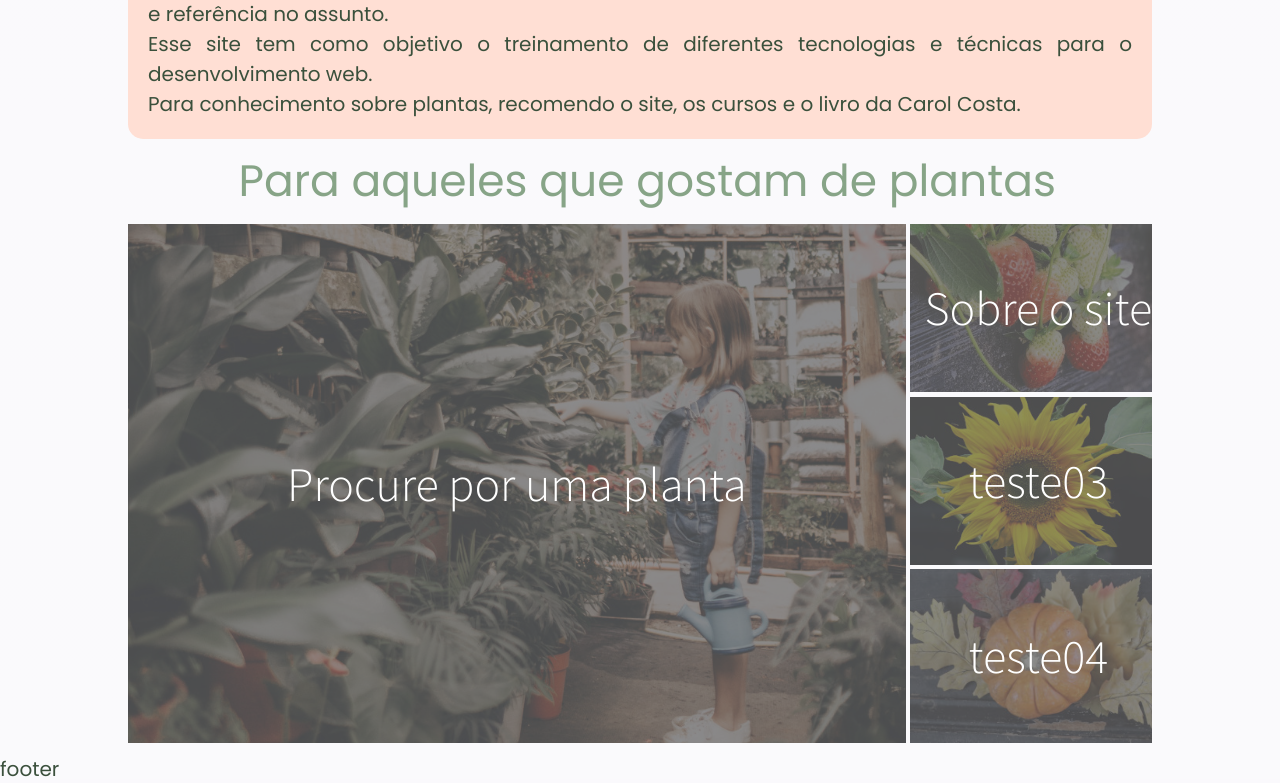
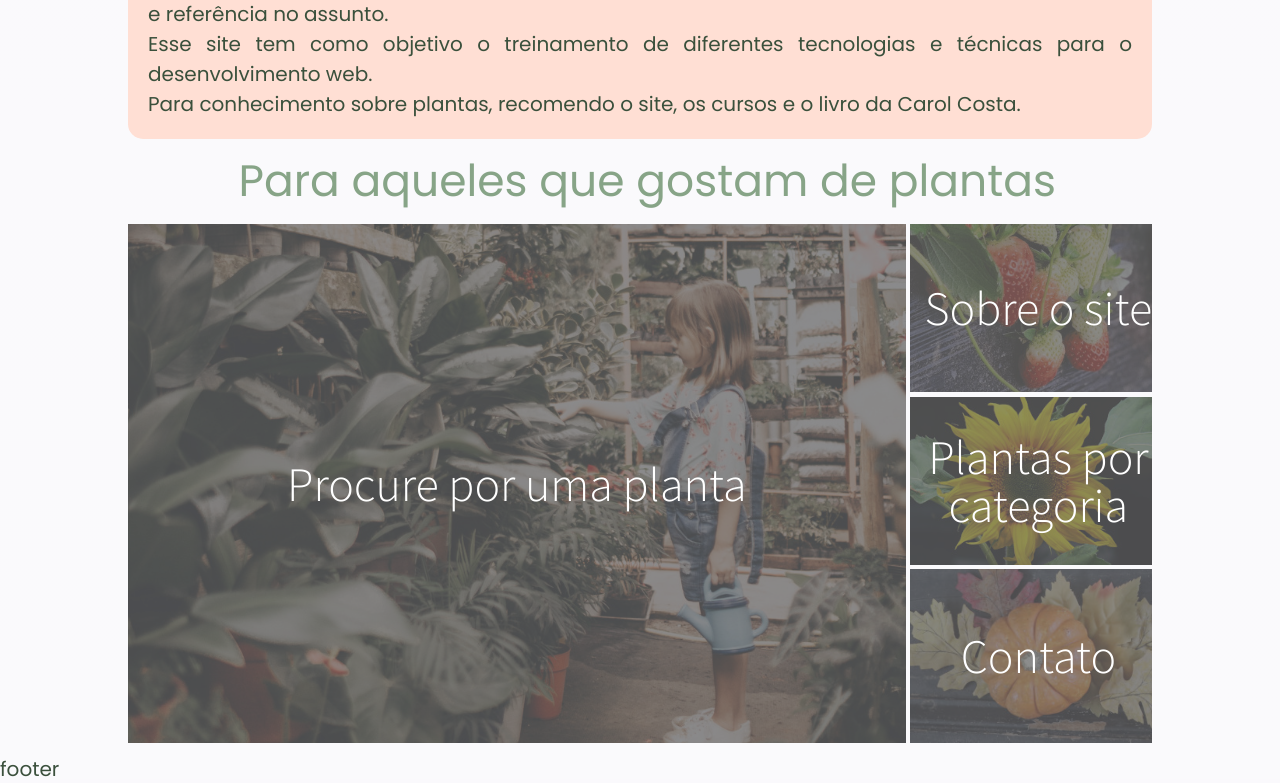
Before and after one commit to alenakano/plantindex-react, a React (Create React App) app: page / in a window 1280 px wide. Shown: the part 495-1278 px from the top of the page. Built offline with nearby package versions, Linux system fonts and the light colour scheme; no server answers.

Commit message:
Scroll to top on init.

```diff
--- a/src/components/pages/about-page/about-page.jsx
+++ b/src/components/pages/about-page/about-page.jsx
@@ -1,9 +1,12 @@
-import React from 'react';
+import React, { useEffect } from 'react';
 import './about-page.scss'
 import '../presentation.scss'
 import Info from '../../base/info';
 
 function AboutPage() {
+  useEffect(() => {
+    window.scrollTo(0, 0);
+  });
   return (
     <main className="main">
       <section className="presentation">
--- a/src/components/pages/categories-page/categories-page.jsx
+++ b/src/components/pages/categories-page/categories-page.jsx
@@ -10,6 +10,7 @@ export function CategoriesPage() {
   const [category, setCategory] = useState([]);
   const [results, setResults] = useState([]);
   useEffect(() => {
+    window.scrollTo(0, 0);
     getCategories();
   }, []);
 
--- a/src/components/pages/main-page/main-page.jsx
+++ b/src/components/pages/main-page/main-page.jsx
@@ -1,10 +1,14 @@
-import React from 'react';
+import React, { useEffect } from 'react';
 import { Link } from 'react-router-dom';
 import Info from '../../base/info';
 import './board.scss'
 import '../presentation.scss'
 
 function MainPage() {
+  useEffect(()=> {
+    window.scrollTo(0, 0);
+  });
+
   return (
     <main className="main">
       <section className="presentation">
@@ -34,14 +38,18 @@ function MainPage() {
           </Link>
         </div>
         <div className="board__aux2 clickable">
-          <div className="board__aux2--mask">
-            <p>teste03</p>
-          </div>
+          <Link to="/categories">
+            <div className="board__aux2--mask">
+              <p>Plantas por categoria</p>
+            </div>
+          </Link>
         </div>
         <div className="board__aux3 clickable">
-          <div className="board__aux3--mask">
-            <p>teste04</p>
-          </div>
+          <Link to="/about#sobre">
+            <div className="board__aux3--mask">
+              <p>Contato</p>
+            </div>
+          </Link>
         </div>
       </section>
       <section className="explanation">
--- a/src/components/pages/plant-page/plant-page.jsx
+++ b/src/components/pages/plant-page/plant-page.jsx
@@ -8,8 +8,10 @@ function PlantPage() {
   let history = useHistory();
   const { id }  = useParams();
   const [plant, setPlant] = useState({});
-  useEffect(() =>
+  useEffect(() => {
+    window.scrollTo(0, 0);
     search(`/plant/${id}`, '', setPlant).catch(() => history.push('/404'))
+  }
     , [id, history]
   );
 
--- a/src/components/pages/search-page/search-page.jsx
+++ b/src/components/pages/search-page/search-page.jsx
@@ -5,13 +5,14 @@ import '../presentation.scss'
 import './search-page.scss';
 import { search } from '../../../api/api';
 import { Subject } from 'rxjs';
-import { debounceTime, filter, map } from 'rxjs/operators';
+import { debounceTime, map } from 'rxjs/operators';
 
 function SearchPage() {
   const [results, setResults] = useState([]);
   const subjectInput = new Subject();
 
   useEffect(() => {
+    window.scrollTo(0, 0);
     subscribeInput();
     return () => subjectInput.unsubscribe();
   });
@@ -47,7 +48,6 @@ function SearchPage() {
         map(value => {
           if(!value) {
             setResults([]);
-            console.log('ENTROU VAZIO')
             return;
           }
           return value;
```
